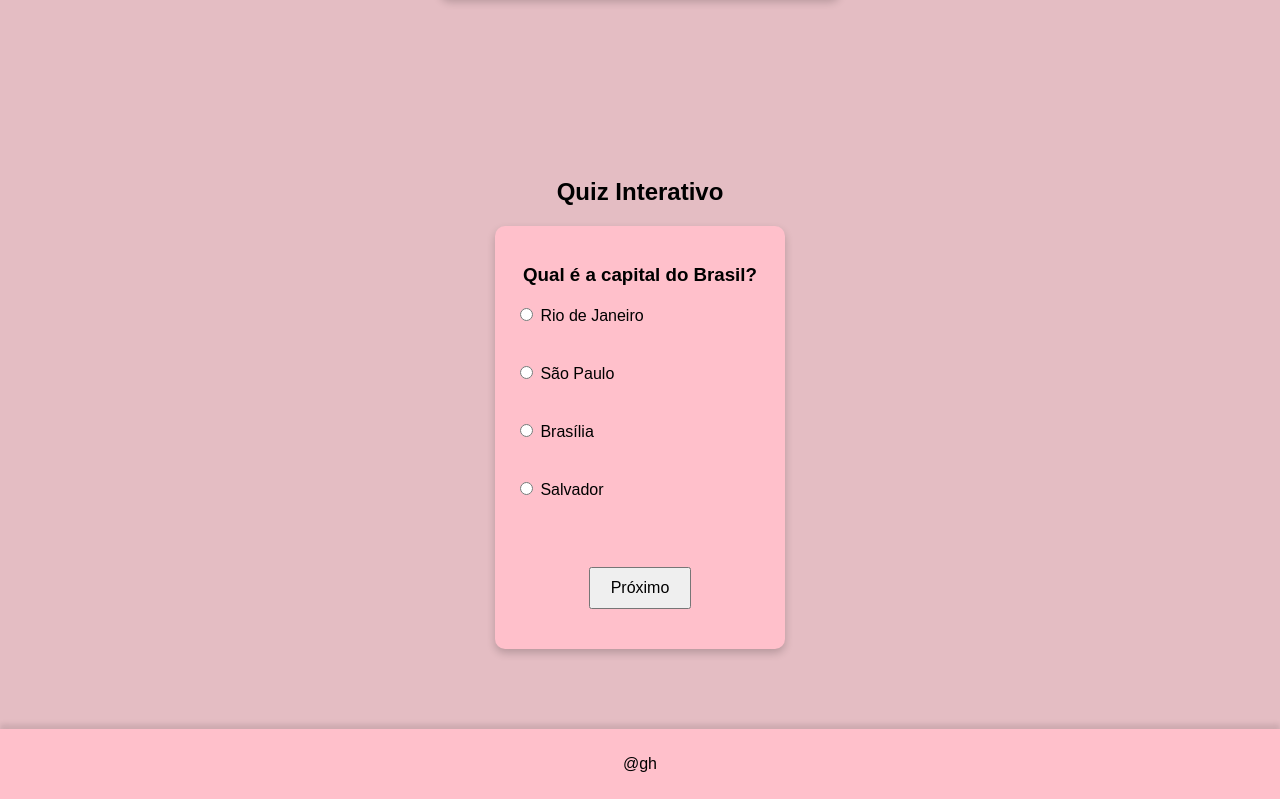
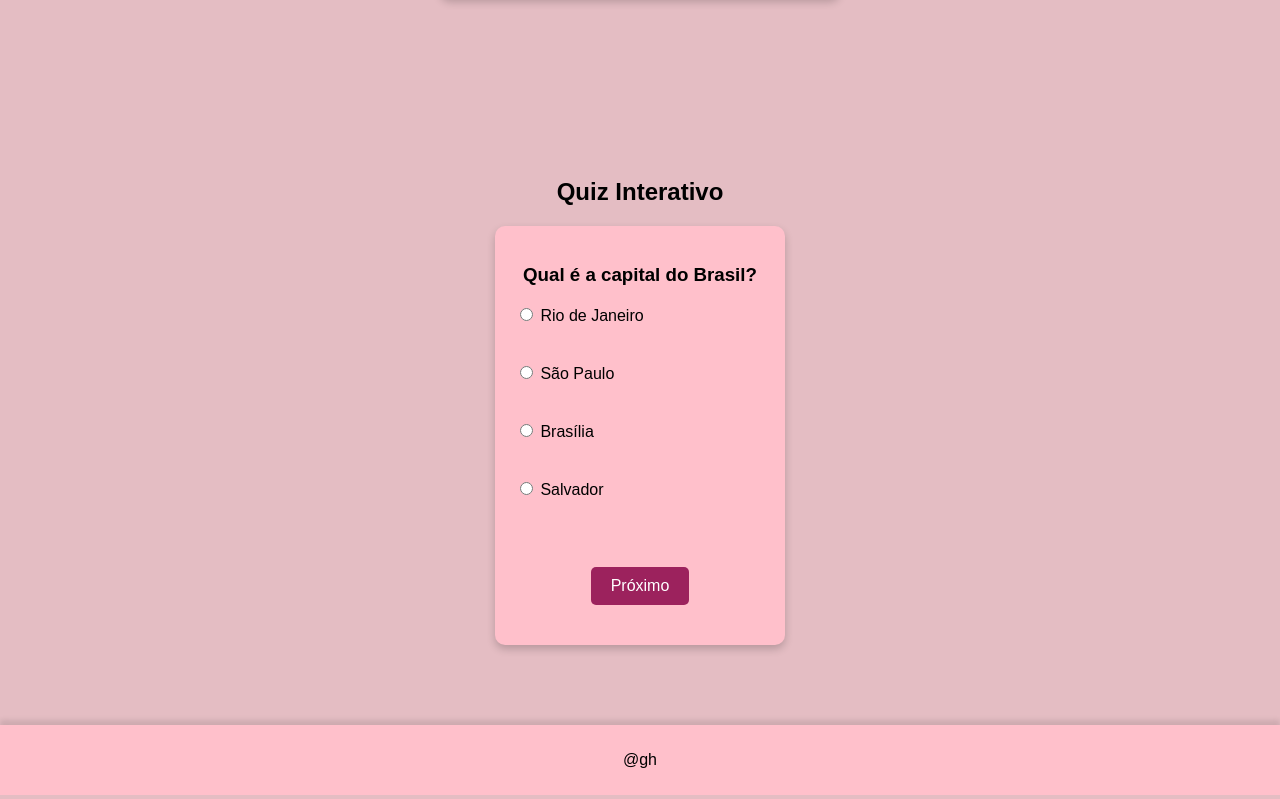
Before and after one commit to gabri4ll/quiz, a plain HTML site: page index.html in a window 1280 px wide. Shown: the part 1127-1926 px from the top of the page. Drawn offline with Linux system fonts and the light colour scheme.

Commit message:
corrigindo botao

```diff
--- a/index.html
+++ b/index.html
@@ -39,7 +39,7 @@
             <div id="quiz-container">
                 <form id="quiz-form">
                     <div id="question-container">
-                        <label class="quiz-option">
+                        <!-- <label class="quiz-option">
                             <input type="radio" name="answer" value="0"> Alternativa 1
                         </label>
                         <label class="quiz-option">
@@ -50,12 +50,10 @@
                         </label>
                         <label class="quiz-option">
                             <input type="radio" name="answer" value="3"> Alternativa 4
-                        </label>
+                        </label> -->
                     </div>
-                    <div id="button-container">
                         <button type="button" id="next-btn">Próximo</button>
                         <button type="button" id="restart-btn" style="display: none;">Reiniciar</button>
-                    </div>
                 </form>
             </div>
         </section>
--- a/styles.css
+++ b/styles.css
@@ -163,3 +163,23 @@ footer {
 .quiz-option input {
     justify-self: start; /* Garante que os inputs fiquem alinhados à esquerda */
 }
+
+#next-btn {
+    background-color: #9c225d; /* Cor padrão do botão */
+    color: white;
+    border: none;
+    padding: 10px 20px;
+    font-size: 16px;
+    border-radius: 5px;
+    cursor: pointer;
+    transition: background-color 0.3s ease; /* Suaviza a transição de cores */
+}
+
+#next-btn:hover,
+#next-btn:active {
+    background-color: #ff69b4; /* Cor rosa ao passar o mouse ou clicar */
+}
+
+#next-btn:focus {
+    outline: none; /* Remove o contorno ao focar */
+}
```
